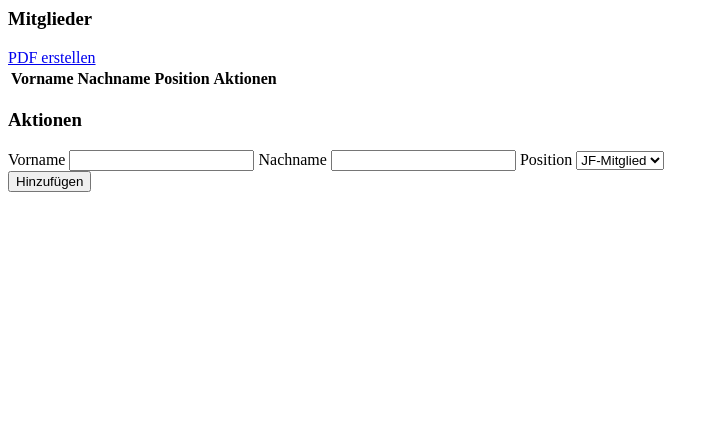
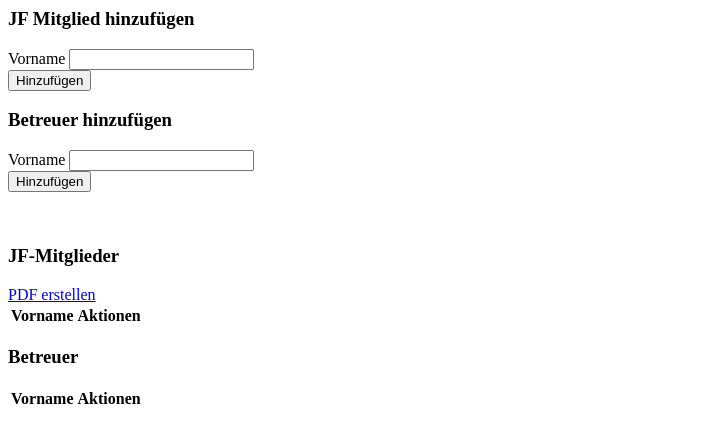
Before and after one commit to MarkWatney15102/jf-management, a PHP site: template views/home/home.php in a window 1280 px wide. Shown: the top 443 px of the page, without its empty margins (0-719 px from the left). Run offline with PHP 8.4, Linux system fonts and the light colour scheme; the template is opened without the code that fills it, so the values that code supplies are empty.

Commit message:
CHANGE: layout

```diff
--- a/src/Model/Member/Mapper/schema.json
+++ b/src/Model/Member/Mapper/schema.json
@@ -6,9 +6,6 @@
       "name": "firstname"
     },
     {
-      "name": "lastname"
-    },
-    {
       "name": "position"
     }
   ]
--- a/styles/_sidebar.scss
+++ b/styles/_sidebar.scss
@@ -1,6 +1,6 @@
 .left-sidebar {
   height: 100%;
-  width: 225px;
+  width: 250px;
   top: 0;
   left: 0;
   position: fixed;
--- a/styles/main.scss
+++ b/styles/main.scss
@@ -21,9 +21,9 @@
 }
 
 #main-content {
-    width: calc(100% - 225px);
-    width: -webkit-calc(100% - 225px);
-    width: -moz-calc(100% - 225px);
+    width: calc(100% - 250px);
+    width: -webkit-calc(100% - 250px);
+    width: -moz-calc(100% - 250px);
     margin-left: 225px;
     padding: 15px 5px 15px 25px;
 }
--- a/views/home/home.php
+++ b/views/home/home.php
@@ -4,12 +4,54 @@
 
 /** @var Member[] $members */
 $members = $this->members;
+
+/** @var Member[] $betreuer */
+$betreuer = $this->betreuer;
 ?>
 <div class="row">
     <div class="col-lg-6">
         <div class="card">
             <div class="card-header">
-                <h3 class="card-title">Mitglieder</h3>
+                <h3 class="card-title">JF Mitglied hinzufügen</h3>
+            </div>
+            <div class="card-body">
+                <form action="/home" method="post">
+                    <input type="hidden" name="position" value="1">
+                    <label for="firstname">Vorname</label>
+                    <input type="text" name="firstname" id="firstname" class="form-control">
+
+                    <br>
+
+                    <input type="submit" value="Hinzufügen" class="btn btn-success" name="addMember">
+                </form>
+            </div>
+        </div>
+    </div>
+    <div class="col-lg-6">
+        <div class="card">
+            <div class="card-header">
+                <h3 class="card-title">Betreuer hinzufügen</h3>
+            </div>
+            <div class="card-body">
+                <form action="/home" method="post">
+                    <input type="hidden" name="position" value="2">
+                    <label for="firstname">Vorname</label>
+                    <input type="text" name="firstname" id="firstname" class="form-control">
+
+                    <br>
+
+                    <input type="submit" value="Hinzufügen" class="btn btn-success" name="addMember">
+                </form>
+            </div>
+        </div>
+    </div>
+</div>
+<br>
+<div class="row">
+    <div class="col-lg-6">
+        <div class="card">
+            <div class="card-header">
+                <h3 class="card-title">JF-Mitglieder</h3>
                 <a href="/home?PDF=1" class="btn btn-success" target="_blank">PDF erstellen</a>
             </div>
             <div class="card-body">
@@ -19,8 +61,6 @@
                             <thead>
                             <tr>
                                 <th>Vorname</th>
-                                <th>Nachname</th>
-                                <th>Position</th>
                                 <th>Aktionen</th>
                             </tr>
                             </thead>
@@ -28,8 +68,6 @@
                             <?php foreach ($members as $member) { ?>
                                 <tr>
                                     <td><?= $member->getFirstname() ?></td>
-                                    <td><?= $member->getLastname() ?></td>
-                                    <td><?= $member->getPosition() === 1 ? 'JF-Mitglied' : 'Betreuer' ?></td>
                                     <td>
                                         <form action="/home" method="post">
                                             <input type="hidden" name="member" value="<?= $member->getID() ?>">
@@ -48,26 +86,34 @@
     <div class="col-lg-6">
         <div class="card">
             <div class="card-header">
-                <h3 class="card-title">Aktionen</h3>
+                <h3 class="card-title">Betreuer</h3>
             </div>
             <div class="card-body">
-                <form action="/home" method="post">
-                    <label for="firstname">Vorname</label>
-                    <input type="text" name="firstname" id="firstname" class="form-control">
-
-                    <label for="lastname">Nachname</label>
-                    <input type="text" name="lastname" id="lastname" class="form-control">
-
-                    <label for="position">Position</label>
-                    <select name="position" id="position" class="form-control">
-                        <option value="1">JF-Mitglied</option>
-                        <option value="2">Betreuer</option>
-                    </select>
-
-                    <br>
-
-                    <input type="submit" value="Hinzufügen" class="btn btn-success" name="addMember">
-                </form>
+                <div class="row">
+                    <div class="col-lg-12">
+                        <table class="table">
+                            <thead>
+                            <tr>
+                                <th>Vorname</th>
+                                <th>Aktionen</th>
+                            </tr>
+                            </thead>
+                            <tbody>
+                            <?php foreach ($betreuer as $member) { ?>
+                                <tr>
+                                    <td><?= $member->getFirstname() ?></td>
+                                    <td>
+                                        <form action="/home" method="post">
+                                            <input type="hidden" name="member" value="<?= $member->getID() ?>">
+                                            <input type="submit" value="Löschen" class="btn btn-danger" name="deleteMember">
+                                        </form>
+                                    </td>
+                                </tr>
+                            <?php } ?>
+                            </tbody>
+                        </table>
+                    </div>
+                </div>
             </div>
         </div>
     </div>
--- a/views/layout/navbar.php
+++ b/views/layout/navbar.php
@@ -13,7 +13,7 @@
         <li>
             <a href="/home" class="nav-link text-white">
                 <img src="/images/icons/dashboard.svg" alt="Dashboard" class="navbar-icon">
-                Home
+                Diensterfassungsblatt
             </a>
         </li>
     </ul>
--- a/views/login/login.php
+++ b/views/login/login.php
@@ -9,7 +9,6 @@
                 <?= $this->form->getElement('password')->getHtml() ?>
                 <br>
                 <?= $this->form->getElement('login')->getHtml() ?>
-                <a href="/register" target="_blank" class="btn btn-outline-primary" style="float: right;">Registrieren</a>
                 <?= $this->form->close() ?>
             </div>
         </div>
```
Also changed, not shown: lib/Routing/RoutesImp.php (+24 -0 lines), src/Controller/Home/HomeController.php (+4 -3 lines), src/Model/Member/Member.php (+0 -18 lines).
